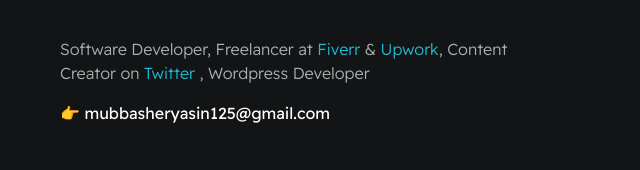
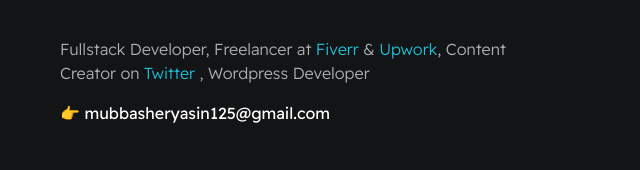
Before and after one commit to MuBBaSher-YaSiN/Resume-Website, a plain HTML site: page index.html in a window 1280 px wide. Shown: the part 176-346 px from the top of the page, 460-1100 px from the left. Drawn offline with Linux system fonts and the light colour scheme.

Commit message:
Resume updated

```diff
--- a/index.html
+++ b/index.html
@@ -18,7 +18,7 @@
 
             <div>
                 <h1 id="user-name">Mubbasher Yasin</h1>
-                <p id="bio">Software Developer, Freelancer at <a href="https://www.fiverr.com/bepro12"
+                <p id="bio">Fullstack Developer, Freelancer at <a href="https://www.fiverr.com/bepro12"
                         target="_blank">Fiverr</a> & <a href="https://www.upwork.com/freelancers/~01f0949d7df89ab9ed"
                         target="_blank">Upwork</a>, Content Creator on <a href="https://twitter.com/MubbasherYas"
                         target="_blank">Twitter </a>, Wordpress Developer </p>
```
